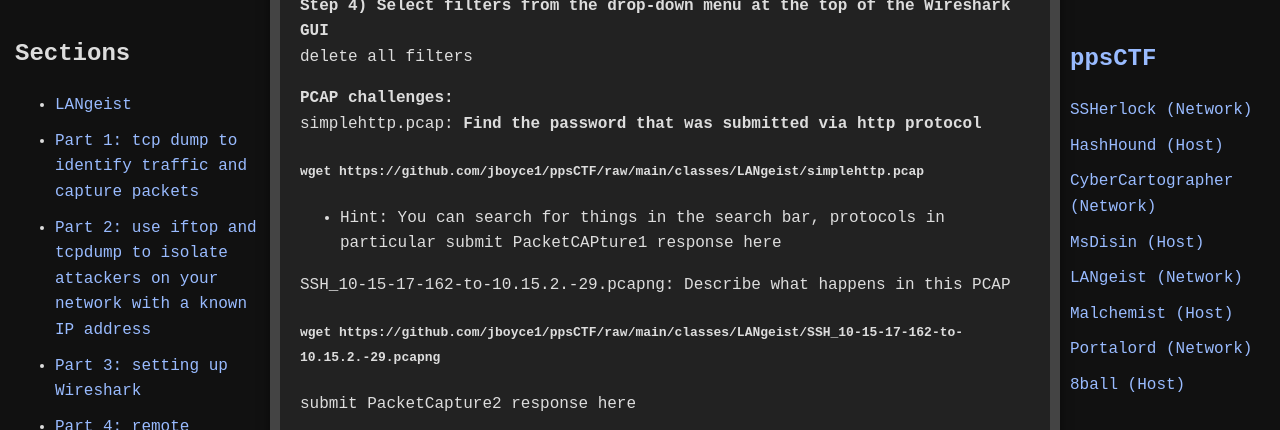
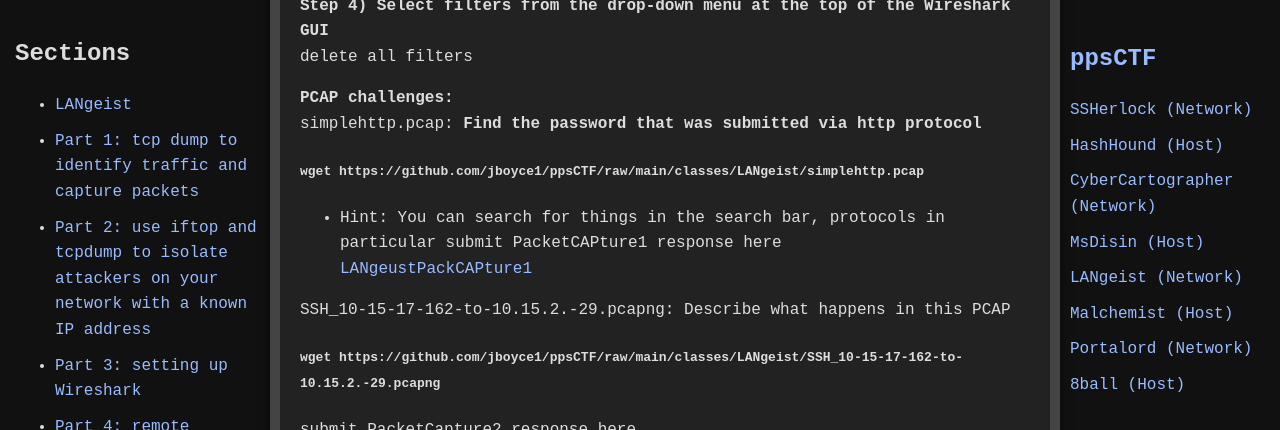
Before and after one commit to jboyce1/ppsCTF, a Jekyll site: the page built from classes/LANgeist/LANgeist.md, in a window 1280 px wide and 900 px high, scrolled down 9628 px, cut to the strip 0-430 px from the top of the window. Built offline with Jekyll 4.4.1, drawn with Linux system fonts in a browser that asks for light colours.

Commit message:
Update LANgeist.md

```diff
--- a/classes/LANgeist/LANgeist.md
+++ b/classes/LANgeist/LANgeist.md
@@ -226,7 +226,7 @@
 #### `wget https://github.com/jboyce1/ppsCTF/raw/main/classes/LANgeist/simplehttp.pcap`
  - Hint: You can search for things in the search bar, protocols in particular
 submit PacketCAPture1 response here
-
+[LANgeustPackCAPture1](https://forms.office.com/Pages/ResponsePage.aspx?id=mhxxjxzsu023kLsMdxsdzM6J33C5yQRJgc1SHWy_64dUNTk4WlI5QjQyMVdPVlI5VUg0SlhWTzBMQy4u)
 
 SSH_10-15-17-162-to-10.15.2.-29.pcapng: Describe what happens in this PCAP
 #### `wget https://github.com/jboyce1/ppsCTF/raw/main/classes/LANgeist/SSH_10-15-17-162-to-10.15.2.-29.pcapng`
```
